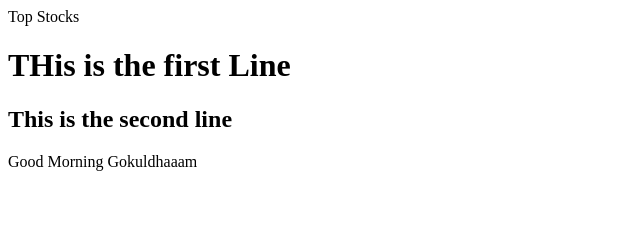
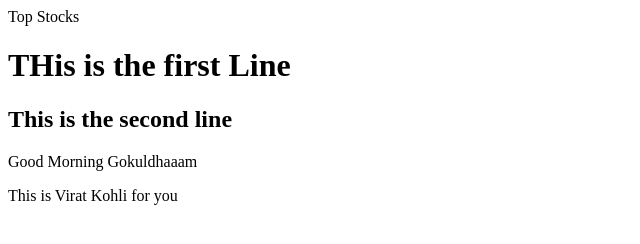
Before and after one commit to ishh212/MyNewLocal, a plain HTML site: page index.html in a window 1280 px wide. Shown: the whole page, without its empty margins (0-640 px from the left). Drawn offline with Linux system fonts and the light colour scheme.

Commit message:
Changes to another branch

```diff
--- a/index.html
+++ b/index.html
@@ -4,4 +4,5 @@
         <h1> THis is the first Line </h1>
         <h2> This is the second line </h2>
         <p> Good Morning Gokuldhaaam </p>
+        <p> This is Virat Kohli for you </p>
     </html>
```
